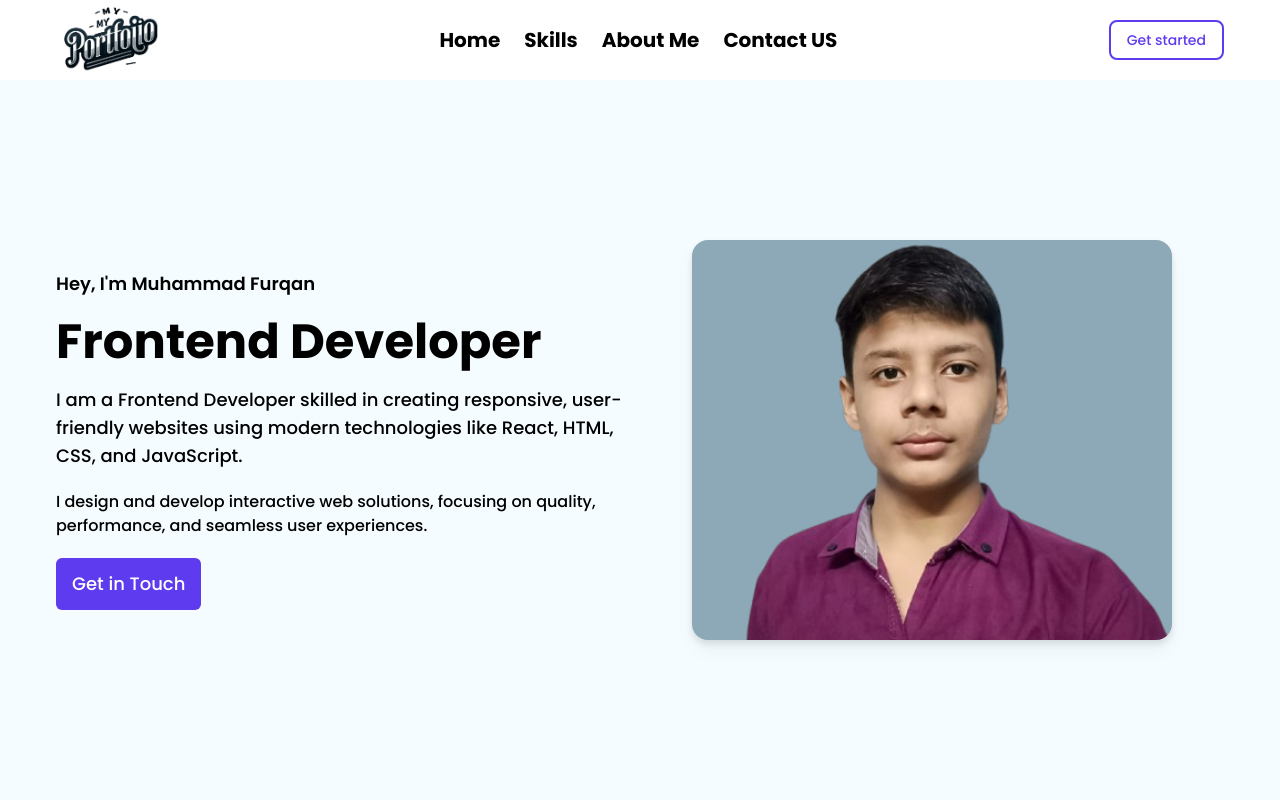
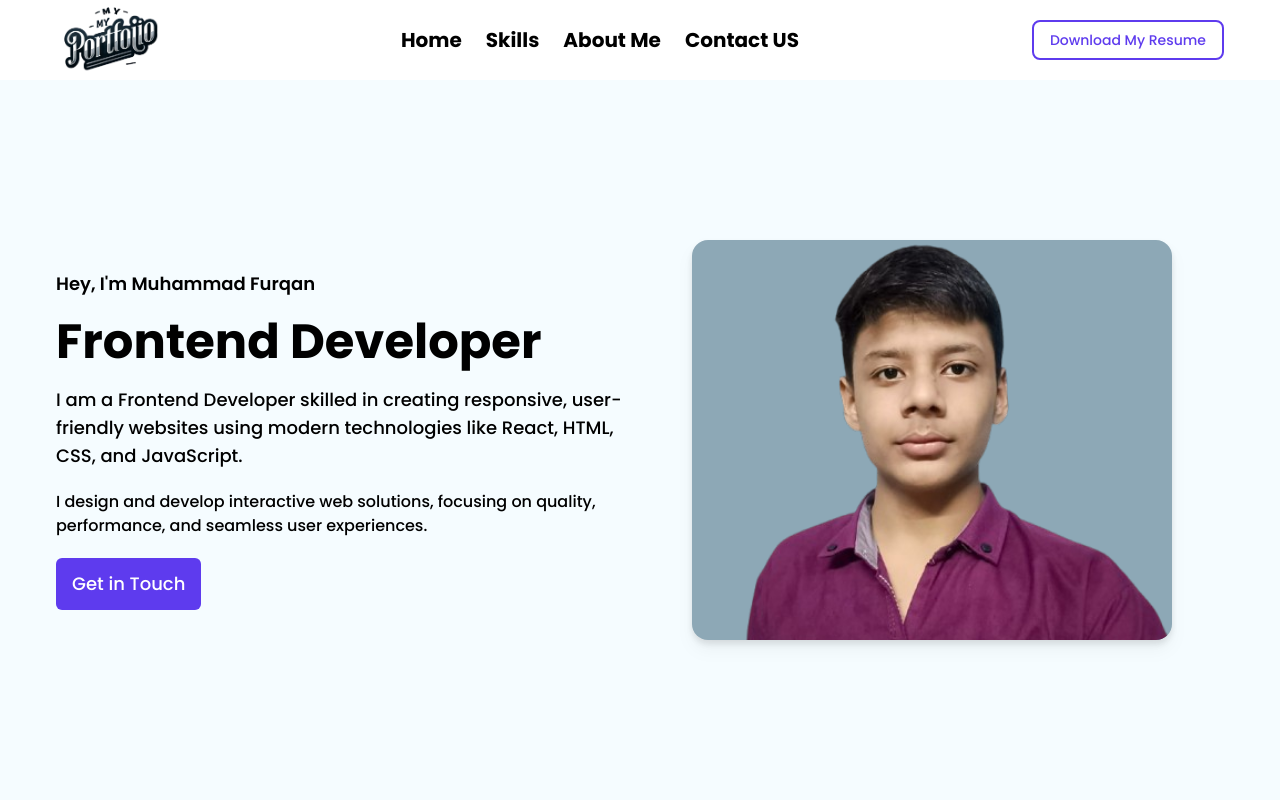
Before and after one commit to Hafiz-Furqan-Tech/Portfolio, a React (Vite) app: page / in a window 1280 px wide. Shown: the top 800 px of the page. Built offline with nearby package versions, Linux system fonts and the light colour scheme.

Commit message:
solve some issues

```diff
--- a/src/Components/About.jsx
+++ b/src/Components/About.jsx
@@ -2,8 +2,9 @@ const About = ({ aboutRef }) => {
   return (
     <div
       ref={aboutRef}
-      className="min-h-[calc(100svh-80px)] w-full flex flex-col  lg:flex-row items-center justify-center lg:pt-16 mb-20 lg:px-14 px-4 gap-20 lg:gap-0"
+      className="min-h-[calc(100svh-80px)] w-full flex items-center justify-center lg:pt-16 mb-20 lg:px-14 px-4 "
     >
+      <div className="h-full w-full max-w-[1600px] flex flex-col  lg:flex-row items-center justify-center gap-20 lg:gap-0">
         <div className="lg:w-1/2 w-full lg:h-full  flex items-center justify-center ">
           <img
             src="/about-me.png"
@@ -22,15 +23,16 @@ const About = ({ aboutRef }) => {
             I am a skilled web developer with expertise in React, Firebase, and
             Redux Toolkit. He has a strong focus on building user-friendly
             interfaces and integrating APIs to deliver high-quality web
-          applications. His work reflects creativity and a commitment to solving
-          complex challenges effectively.
+            applications. His work reflects creativity and a commitment to
+            solving complex challenges effectively.
           </p>
           <p className="text-base font-medium tracking-wide text-center lg:text-start">
             Currently, I am expanding my skills into backend development with
-          frameworks like Node.js and Next.js. With a keen interest in AI-driven
-          solutions, I am passionate about creating impactful projects that
-          blend innovation with functionality.
+            frameworks like Node.js and Next.js. With a keen interest in
+            AI-driven solutions, I am passionate about creating impactful
+            projects that blend innovation with functionality.
           </p>
+        </div>
       </div>
     </div>
   );
--- a/src/Components/Contact.jsx
+++ b/src/Components/Contact.jsx
@@ -16,7 +16,7 @@ const Contact = ({ contactRef }) => {
         If you're looking for a skilled developer to enhance your project, feel
         free to reach out. Let's connect!
       </h3>
-      <form className="lg:w-[50%] w-full 2xl:max-w-[700px] grid place-items-center grid-cols-1 lg:grid-cols-2 gap-7">
+      <form className="lg:w-[55%] w-full 2xl:max-w-[800px] grid place-items-center grid-cols-1 lg:grid-cols-2 gap-7">
         {inputFields.map((field, index) => (
           <div key={index} className="w-full">
             <input
--- a/src/Components/Footer.jsx
+++ b/src/Components/Footer.jsx
@@ -1,10 +1,12 @@
 import { FaFacebookF } from "react-icons/fa6";
 import { FaLinkedin } from "react-icons/fa6";
+import { FaGithub } from "react-icons/fa";
 import { scrollToSection } from "../Refs";
 
 const Footer = ({ pages }) => {
   return (
-    <div className="min-h-[400px] flex-col w-full flex items-start justify-center pt-16 px-4 lg:px-14 gap-5 lg:gap-10 bg-bgColor py-2 lg:py-0">
+    <div className="min-h-[400px] flex items-center justify-center  w-full  pt-16 px-4 lg:px-14 bg-bgColor py-2 lg:py-0">
+      <div className="w-full h-full max-w-[1600px] flex flex-col items-start justify-center gap-5 lg:gap-10 ">
         <div className="flex flex-col lg:flex-row items-center justify-center lg:justify-between w-full gap-10 lg:gap-0">
           <img
             src="/logo.png"
@@ -35,6 +37,9 @@ const Footer = ({ pages }) => {
             >
               <FaLinkedin className="cursor-pointer hover:scale-105" />
             </a>
+            <a href="https://github.com/Hafiz-Muhammad-Furqan" target="blank">
+              <FaGithub className="cursor-pointer hover:scale-105" />
+            </a>
           </div>
         </div>
         <hr className="h-1 w-full bg-black" />
@@ -49,6 +54,7 @@ const Footer = ({ pages }) => {
           </div>
         </div>
       </div>
+    </div>
   );
 };
 
--- a/src/Components/Hero.jsx
+++ b/src/Components/Hero.jsx
@@ -2,8 +2,9 @@ const Hero = ({ homeRef }) => {
   return (
     <div
       ref={homeRef}
-      className="min-h-[calc(100svh-80px)] w-full  bg-bgColor flex flex-col lg:flex-row lg:px-14 px-4 gap-10 lg:gap-0 py-12 lg:py-0"
+      className="min-h-[calc(100svh-80px)] w-full  bg-bgColor flex items-center justify-center lg:px-14 px-4  py-12 lg:py-0"
     >
+      <div className="h-full w-full max-w-[1600px] flex flex-col lg:flex-row gap-10 lg:gap-0">
         <div className="lg:w-1/2 w-full  flex flex-col items-center lg:items-start justify-center gap-6 lg:gap-5">
           <h3 className=" text-base lg:text-lg font-semibold text-center">
             Hey, I'm Muhammad Furqan
@@ -37,6 +38,7 @@ const Hero = ({ homeRef }) => {
           </div>
         </div>
       </div>
+    </div>
   );
 };
 
--- a/src/Components/Navbar.jsx
+++ b/src/Components/Navbar.jsx
@@ -10,6 +10,7 @@ const Navbar = ({ pages }) => {
 
   return (
     <nav className="h-20 overflow-hidden w-full flex items-center justify-between px-2 lg:px-14 sticky top-0 bg-white z-[1060]">
+      <div className="h-full w-full max-w-[1600px] flex items-center justify-between overflow-hidden">
         <div>
           <img
             src="/logo.png"
@@ -26,13 +27,14 @@ const Navbar = ({ pages }) => {
         >
           <RiMenu3Fill />
         </div>
+
         {/* Mobile View */}
         <ul
           className={`${toggle ? "translate-x-0" : "-translate-x-full"}
-        inset-0 fixed flex  bg-[#F5FCFF] items-center justify-center flex-col gap-10 text-xl font-bold transition-all duration-300 ease-in-out md:right-[55%] lg:hidden`}
+        inset-0 fixed flex bg-[#F5FCFF] items-center justify-center flex-col gap-10 text-xl font-bold transition-all duration-300 ease-in-out md:right-[55%] lg:hidden`}
         >
           <li
-          className="absolute top-2 right-2  text-3xl hover:scale-110 transition-all duration-200 ease-in-out cursor-pointer"
+            className="absolute top-2 right-2 text-3xl hover:scale-110 transition-all duration-200 ease-in-out cursor-pointer"
             onClick={handleToggle}
           >
             <IoClose />
@@ -47,18 +49,18 @@ const Navbar = ({ pages }) => {
             </li>
           ))}
           <li>
-          <button
-            type="button"
+            <a
+              href="/Resume.pdf"
+              download="Muhammad_Furqan_Resume.pdf"
               className="lg:hidden text-btnColor outline-none font-medium rounded-lg text-sm px-4 py-2 text-center border-2 border-btnColor hover:text-white hover:bg-btnColor transition-all duration-[600ms] ease-in-out whitespace-nowrap"
             >
-            Get started
-          </button>
+              Download My Resume
+            </a>
           </li>
         </ul>
 
         {/* Laptop View */}
-
-      <ul className="hidden items-center gap-6  text-xl font-bold lg:flex">
+        <ul className="hidden items-center gap-6 text-xl font-bold lg:flex">
           {pages.map((obj, index) => (
             <li
               className="cursor-pointer"
@@ -69,12 +71,14 @@ const Navbar = ({ pages }) => {
             </li>
           ))}
         </ul>
-      <button
-        type="button"
+        <a
+          href="/Resume.pdf"
+          download="Muhammad_Furqan_Resume.pdf"
           className="hidden lg:block text-btnColor outline-none font-medium rounded-lg text-sm px-4 py-2 text-center border-2 border-btnColor hover:text-white hover:bg-btnColor transition-all duration-[500ms] ease-in-out whitespace-nowrap"
         >
-        Get started
-      </button>
+          Download My Resume
+        </a>
+      </div>
     </nav>
   );
 };
--- a/src/Components/Projects.jsx
+++ b/src/Components/Projects.jsx
@@ -4,7 +4,8 @@ import Data from "../Data";
 
 const Projects = () => {
   return (
-    <div className="min-h-[calc(100svh-80px)] flex-col w-full flex items-center lg:items-start justify-center pt-16 mb-32 lg:px-14 px-4 gap-10">
+    <div className="min-h-[calc(100svh-80px)] w-full flex items-center justify-center pt-16 mb-32 lg:px-14 px-4 ">
+      <div className="w-full h-full max-w-[1600px] flex flex-col  items-center lg:items-start justify-center gap-10">
         <h4 className="text-lg font-semibold text-center lg:text-start">
           Recent Projects
         </h4>
@@ -56,6 +57,7 @@ const Projects = () => {
           ))}
         </div>
       </div>
+    </div>
   );
 };
 
--- a/src/Components/Reviews.jsx
+++ b/src/Components/Reviews.jsx
@@ -3,7 +3,8 @@ import Data from "../Data";
 
 const Reviews = () => {
   return (
-    <div className="min-h-[calc(100svh-80px)] w-full flex lg:items-start items-center justify-center flex-col lg:px-14 px-4 lg:gap-10 gap-8 lg:py-28 py-14 sm:py-20 bg-bgColor">
+    <div className="min-h-[calc(100svh-80px)] w-full flex items-center justify-center  lg:px-14 px-4  lg:py-28 py-14 sm:py-20 bg-bgColor">
+      <div className="w-full h-full max-w-[1600px] flex flex-col justify-center lg:items-start items-center lg:gap-10 gap-8">
         <h4 className="text-lg font-semibold text-center lg:text-start">
           Clients Feedback
         </h4>
@@ -40,6 +41,7 @@ const Reviews = () => {
           ))}
         </div>
       </div>
+    </div>
   );
 };
 
--- a/src/Components/Skills.jsx
+++ b/src/Components/Skills.jsx
@@ -4,8 +4,9 @@ const Skills = ({ skillsRef }) => {
   return (
     <div
       ref={skillsRef}
-      className="min-h-[calc(100svh-80px)] w-full flex items-center lg:items-start justify-center flex-col lg:px-14 px-4 lg:gap-10 gap-8 lg:py-28 py-14 sm:py-20"
+      className="min-h-[calc(100svh-80px)] w-full flex items-center justify-center  lg:px-14 px-4  lg:py-28 py-14 sm:py-20"
     >
+      <div className="h-full w-full max-w-[1600px] flex items-center lg:items-start justify-center flex-col lg:gap-10 gap-8">
         <h4 className="text-lg font-semibold text-center lg:text-start">
           Technologies & Tools
         </h4>
@@ -29,6 +30,7 @@ const Skills = ({ skillsRef }) => {
           ))}
         </div>
       </div>
+    </div>
   );
 };
 
```
Also changed, not shown: 1 other file (tests, documents, lock files or other folders). Lines whose indentation alone changed are shown as unchanged.
